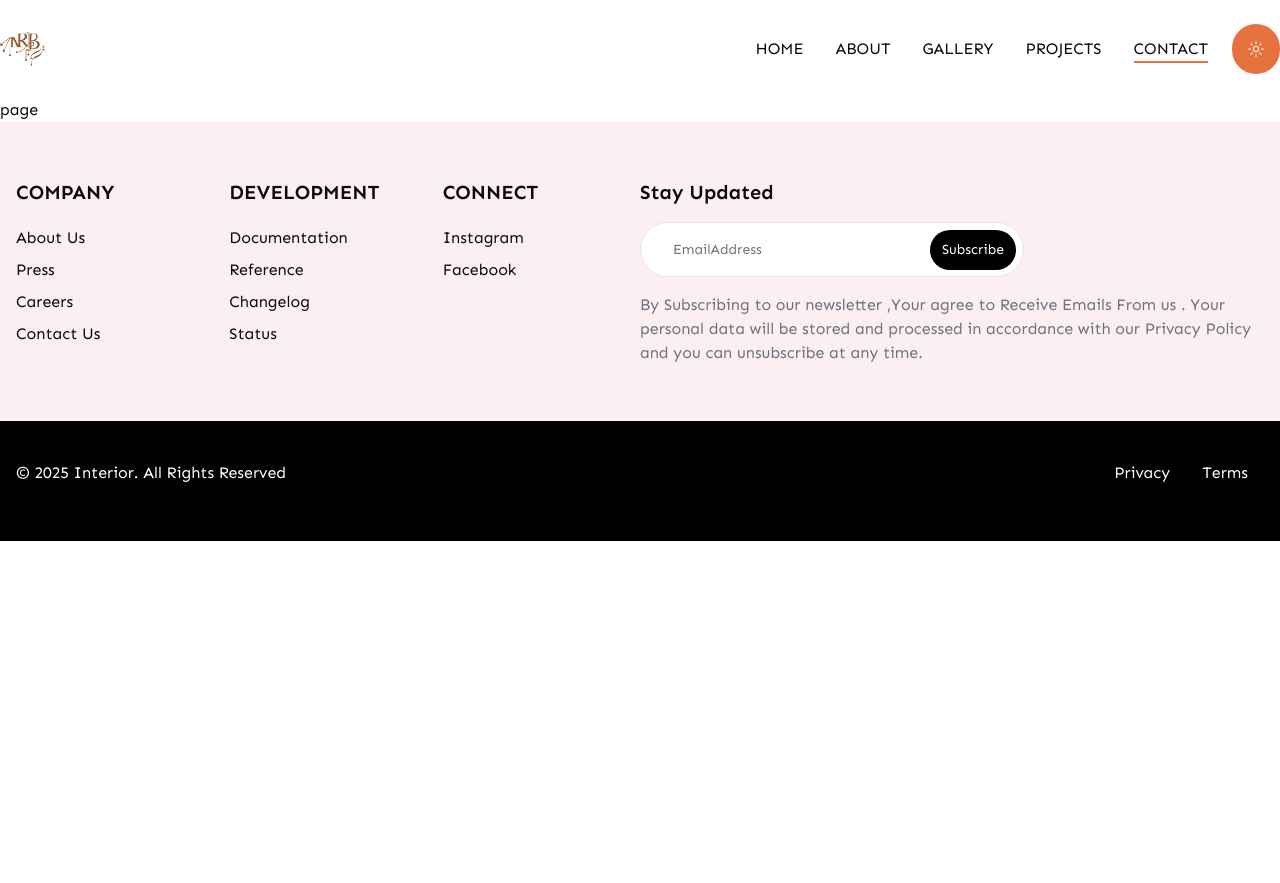
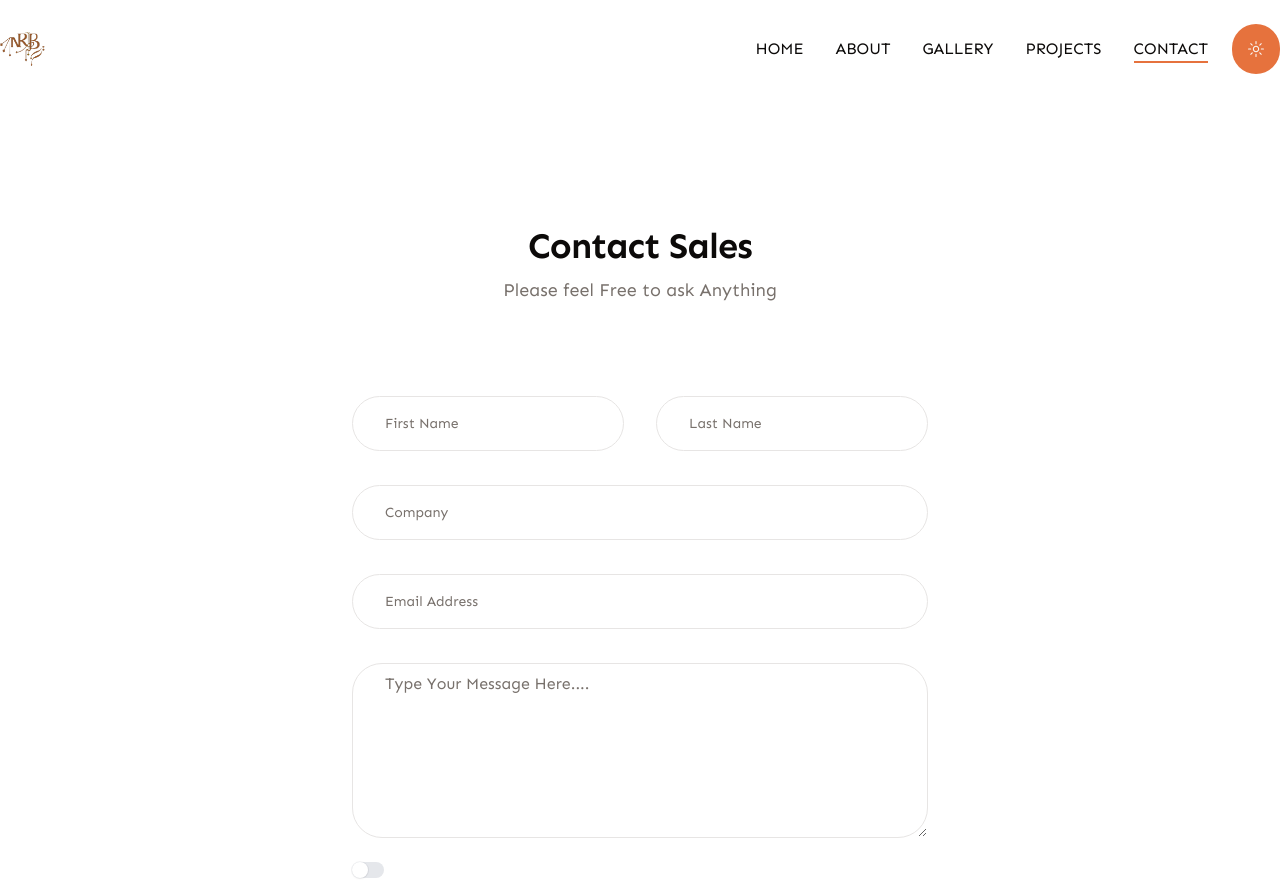
Before and after one commit to abdulrr25/Interior-Designer, a Next.js app: page /contact in a window 1280 px wide. Shown: the top 883 px of the page. Before the commit the page ends 800 px from the top, so only its background shows below. Built offline with nearby package versions, Linux system fonts and the light colour scheme.

Commit message:
Contact Page Made

```diff
--- a/app/contact/page.jsx
+++ b/app/contact/page.jsx
@@ -1,9 +1,87 @@
-import React from 'react'
+"use client"
 
-const page = () => {
+import { Input } from "@/components/ui/input"
+import { Textarea } from "@/components/ui/textarea"
+import { Switch } from "@headlessui/react"
+import { Button } from "@/components/ui/button"
+import { TbArrowUpRight } from "react-icons/tb"
+import { useState } from "react"
+
+function classNames(...classes){
+  return classes.filter(Boolean).join(' ')
+}
+
+
+export default function Contact(){
+  const [agreed,setAgreed] =useState(false)
+
   return (
-    <div>page</div>
+    <div className="px-6 py-24 sm:py-32 lg:px-8 ">
+      <div className="mx-auto max-w-2xl text-center ">
+        <h2 className="text-3xl font-bold tracking-tight sm:text-4xl ">
+          Contact Sales
+        </h2>
+        <p className="mt-2 text-lg leading-8 text-muted-foreground">
+          Please feel Free to ask Anything
+        </p>
+      </div>
+      <form action="" className="mx-auto mt-16 max-w-xl sm:mt-20 ">
+        <div className="grid grid-cols-1 gap-x-8 gap-y-6 sm:grid-cols-2 ">
+          <div className="mt-2.5">
+            <Input type="name" id="First Name" placeholder="First Name"/>
+          </div>
+          <div className="mt-2.5">
+            <Input type="name" id="Last Name" placeholder="Last Name"/>
+          </div>
+
+          <div className="sm:col-span-2 ">
+            <div className="mt-2.5">
+            <Input type="name" id="Company" placeholder="Company"/>
+
+            </div>
+          </div>
+
+          <div className="sm:col-span-2 ">
+            <div className="mt-2.5">
+            <Input type="email" id="Email" placeholder="Email Address"/>
+
+            </div>
+          </div>
+
+          <div className="sm:col-span-2">
+            <div className="mt-2.5">
+              <Textarea placeholder="Type Your Message Here...."/>
+            </div>
+          </div>
+          <Switch.Group as="div">
+             <div>
+              <Switch
+              checked={agreed}
+              onChange={setAgreed}
+              className={classNames(agreed?"bg-primary":"bg-gray-200" ,'flex w-8 fex-none cursor-pointer rounded-full ring-gray-900/5 transition-colors duration-200 ease-in-out focus-visible:outline focus-visible:outline-2 focus-visible:outline-offset-2')}
+              >
+                <span className="sr-only">
+                  Agree to Policies
+                </span>
+                <span
+                aria-hidden="true"
+                className={classNames(agreed?'translate-x-3.5':'translate-x-0','h-4 w-4 transform rounded-full bg-white shadow-sm ring-1 ring-gray-900/5 transition duration-200 ease-in-out')}
+                />
+              </Switch>
+             </div>
+             <Switch.Label className="text-sm leading-6 text-gray-600 ">
+              By Selecting This You Agree To Our {' '}
+              <a href="#">privacy&nbsp;Policy</a>.
+             </Switch.Label>
+          </Switch.Group>
+            <div className="mt-10">
+              <Button type="submit" className="flex w-full items-center px-8 py-3 text-white rounded-full shadow-lg hover:bg-gray-800 hover:ring-2 hover:ring-gray-950 ring-offset-2 ">
+                Let's Talk
+                <TbArrowUpRight className="w-5 h-5 ml-2"/>
+              </Button>
+            </div>
+        </div>
+      </form>
+    </div>
   )
 }
-
-export default page
--- a/components/ui/textarea.jsx
+++ b/components/ui/textarea.jsx
@@ -6,7 +6,7 @@
   return (
     (<textarea
       className={cn(
-        "flex min-h-[80px] w-full rounded-md border border-input bg-background px-3 py-2 text-base ring-offset-background placeholder:text-muted-foreground focus-visible:outline-none focus-visible:ring-2 focus-visible:ring-ring focus-visible:ring-offset-2 disabled:cursor-not-allowed disabled:opacity-50 md:text-sm",
+        "flex min-h-[175px] w-full rounded-[30px] border bg-background px-8 py-2 text-base ring-offset-background placeholder:text-muted-foreground focus-visible:outline-none focus-visible:ring-2 focus-visible:ring-ring focus-visible:ring-offset-2 disabled:cursor-not-allowed disabled:opacity-50",
         className
       )}
       ref={ref}
```
